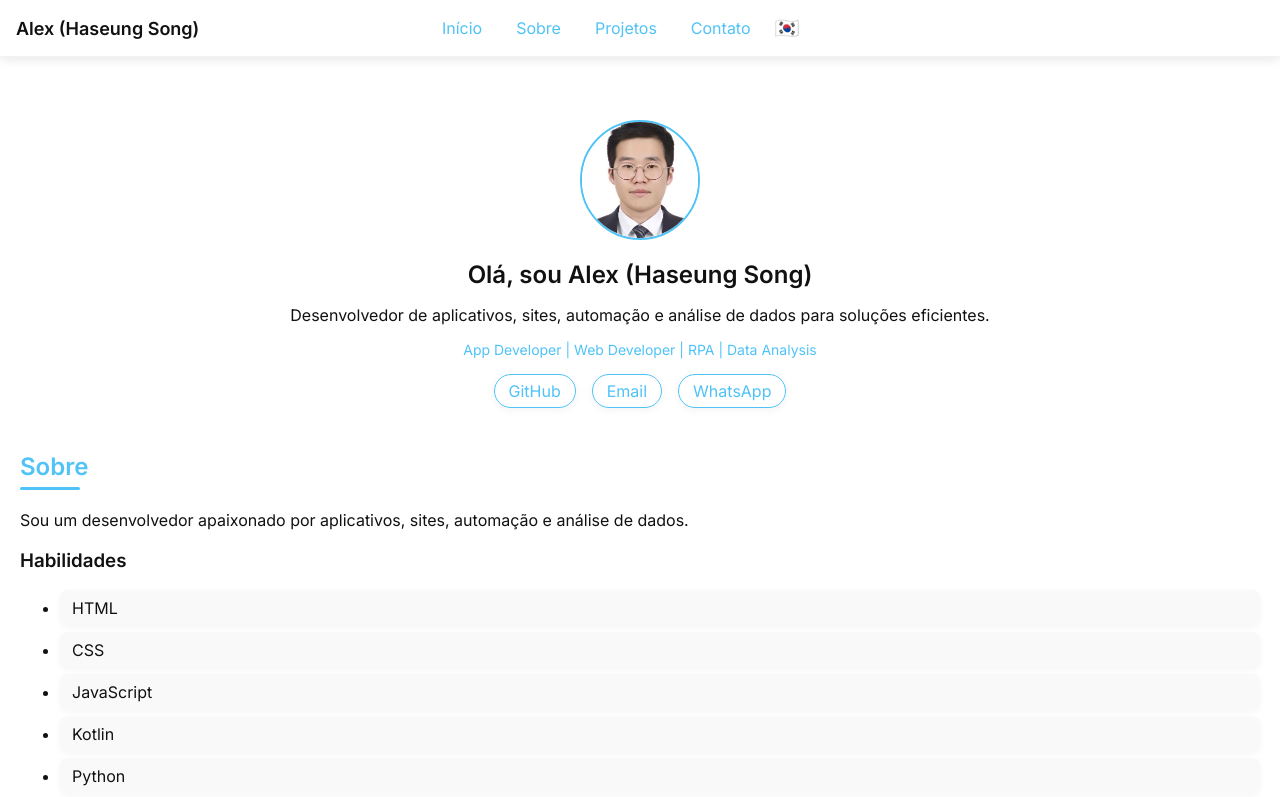
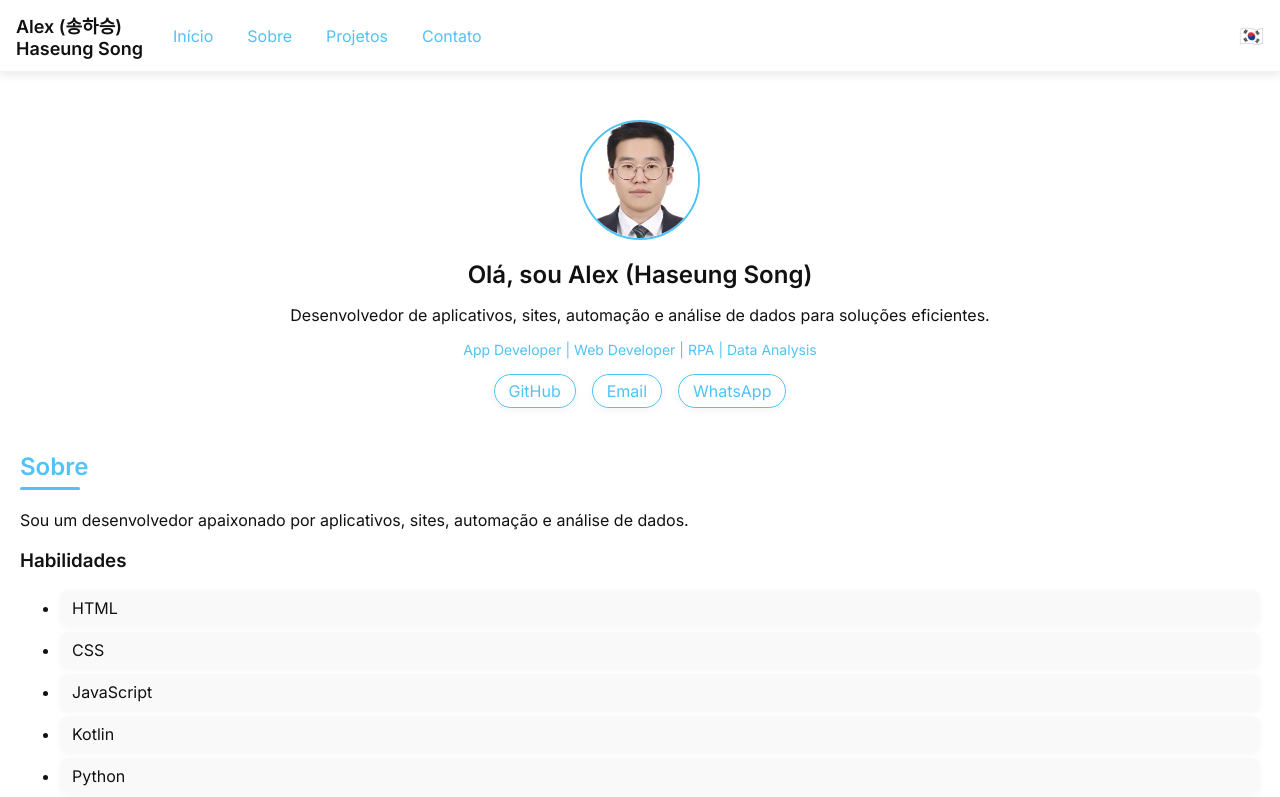
Before and after one commit to haseungsong/songtabom, a plain HTML site: page index.html in a window 1280 px wide. Shown: the top 797 px of the page. Drawn offline with Linux system fonts and the light colour scheme.

Commit message:
Update index.html

```diff
--- a/index.html
+++ b/index.html
@@ -43,6 +43,7 @@
         .header {
             display: flex;
             align-items: center;
+            justify-content: space-between;
             padding: 12px 16px;
             background: rgba(255, 255, 255, 0.7);
             backdrop-filter: blur(10px);
@@ -58,7 +59,6 @@
         .logo {
             font-weight: bold;
             font-size: clamp(14px, 2vw, 18px);
-            flex: 0 0 33.33%;
         }
 
         .nav {
@@ -67,8 +67,16 @@
             flex-wrap: nowrap;
             justify-content: flex-start;
             align-items: center;
-            flex: 0 0 66.66%;
+            flex-grow: 1;
+            margin-left: 20px;
             overflow: hidden;
+        }
+
+        .lang-toggle {
+            cursor: pointer;
+            font-size: 20px;
+            margin-left: 8px;
+            flex-shrink: 0;
         }
 
         .nav a {
@@ -82,11 +90,6 @@
         .nav a:hover {
             background: var(--accent);
             color: var(--bg-color);
-        }
-
-        .lang-toggle {
-            cursor: pointer;
-            font-size: 20px;
         }
 
         .hero {
@@ -148,14 +151,17 @@
 <body>
 
     <header class="header">
-        <div class="logo">Alex (Haseung Song)</div>
+        <div class="logo">
+            Alex (송하승)<br>
+            Haseung Song
+        </div>
         <nav class="nav">
             <a href="#home" class="menu-home">Início</a>
             <a href="#about" class="menu-about">Sobre</a>
             <a href="#projects" class="menu-projects">Projetos</a>
             <a href="#contact" class="menu-contact">Contato</a>
-            <div class="lang-toggle" id="langToggle">🇰🇷</div>
         </nav>
+        <div class="lang-toggle" id="langToggle">🇰🇷</div>
     </header>
 
     <section id="home" class="hero">
```
